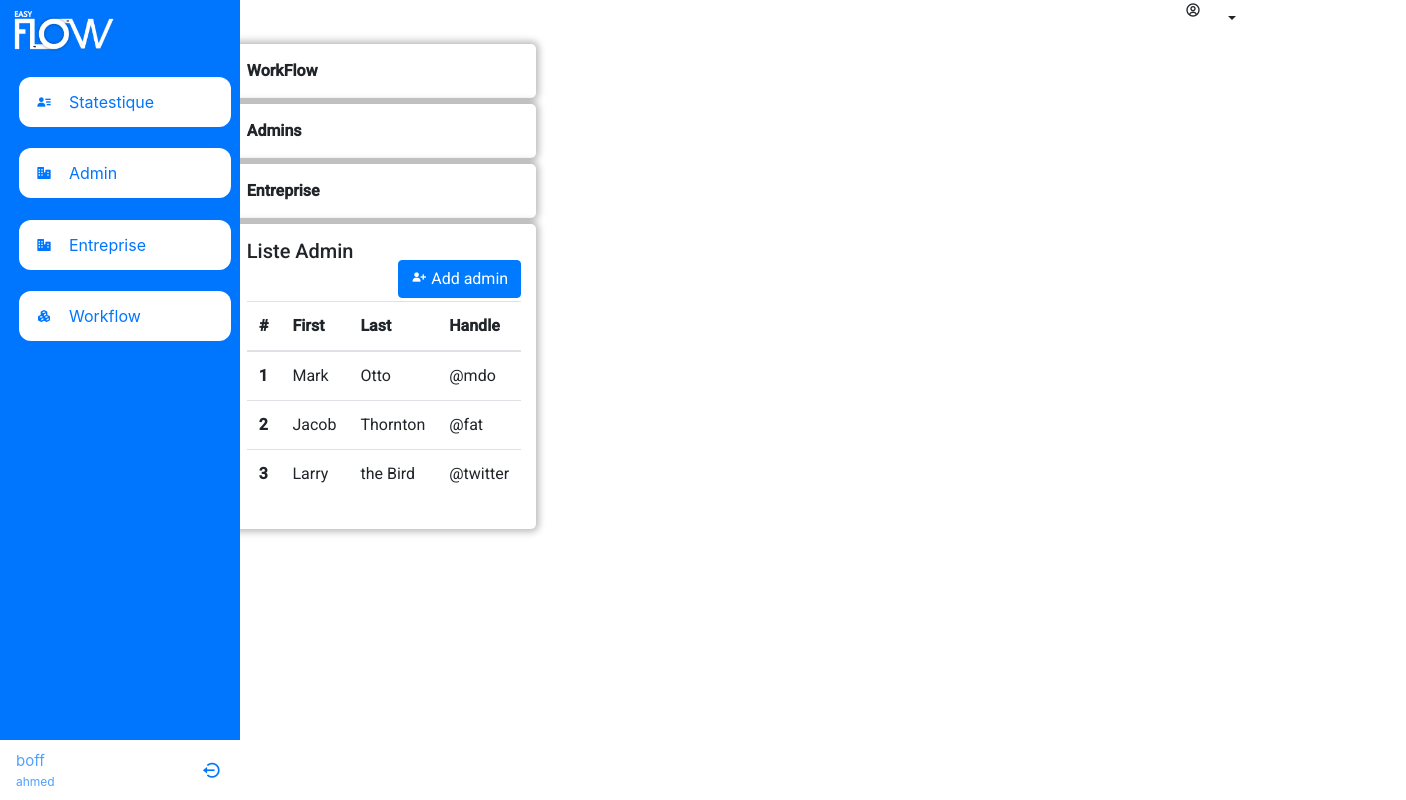
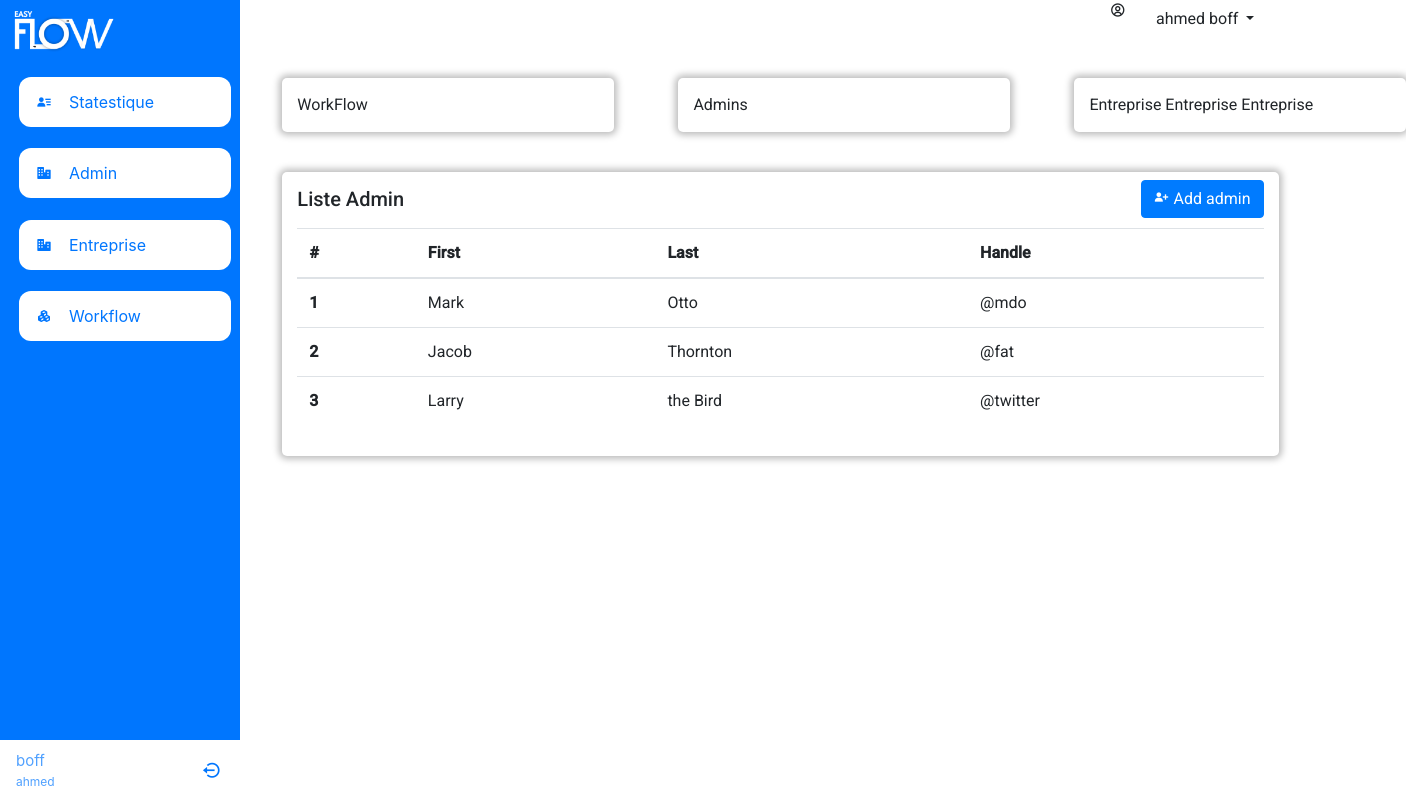
Before and after one commit to dali2000/workflowV2, an Angular app in the folder frontend/workflow/: page /homeSuperadmin/statestique in a window 1280 px wide. Shown: the whole page, 1406 px wide, since content can reach past the window. Built offline with nearby package versions, Linux system fonts and the light colour scheme.

Commit message:
update side bar

```diff
--- a/frontend/workflow/src/app/entreprise/add-entreprise/add-entreprise.component.css
+++ b/frontend/workflow/src/app/entreprise/add-entreprise/add-entreprise.component.css
@@ -8,7 +8,7 @@
     margin: auto;
     margin-top: 5%;
     padding: 30px;
-    width: 40%;
+    width: 100%;
   }
   #btn{
    margin-top:5%;
--- a/frontend/workflow/src/app/entreprise/add-entreprise/add-entreprise.component.html
+++ b/frontend/workflow/src/app/entreprise/add-entreprise/add-entreprise.component.html
@@ -1,5 +1,7 @@
-<app-navbar></app-navbar>
 
+<div class="row">
+    <div class="col-md-12"></div>
+</div>
 <div class="container-fluid">
 
 
--- a/frontend/workflow/src/app/entreprise/list-entreprise/list-entreprise.component.html
+++ b/frontend/workflow/src/app/entreprise/list-entreprise/list-entreprise.component.html
@@ -1,10 +1,10 @@
-<app-navbar></app-navbar>
+
 
 <div class="container">
 
   <div class="list">
     <div class="d-flex justify-content-end">
-      <button class="btn btn-outline-primary" routerLink="/add_entreprise"><i class='bx bx-user-plus'></i> Add
+      <button class="btn btn-outline-primary" routerLink="/homeSuperadmin/add_entreprise"><i class='bx bx-user-plus'></i> Add
         Entreprise</button>
     </div>
     <div class="list-nav">
--- a/frontend/workflow/src/app/sidebar/sidebar.component.html
+++ b/frontend/workflow/src/app/sidebar/sidebar.component.html
@@ -25,7 +25,7 @@
         </li>
 
         <li>
-            <a routerLink="/lis">
+            <a routerLink="/homeSuperadmin/list-entreprise">
                 <i class='bx bxs-business' style="color: #0076FE"></i>
                 <span class="links_name" style="color: #0076FE;">Entreprise</span>
             </a>
--- a/frontend/workflow/src/app/superAdmin/ajouter-admin/ajouter-admin.component.html
+++ b/frontend/workflow/src/app/superAdmin/ajouter-admin/ajouter-admin.component.html
@@ -1,8 +1,7 @@
-<app-navbar></app-navbar>
 
-<div class="container">
+
     <div class="d-flex flex-row-reverse bd-highlight">
-        <button id="btn" class="btn btn-outline-primary" routerLink="/liste_admin"><i class='bx bxs-user-plus'></i>
+        <button id="btn" class="btn btn-outline-primary" routerLink="/homeSuperadmin/liste_admin"><i class='bx bxs-user-plus'></i>
             Liste Admin</button>
     </div>
     <div class="box">
@@ -90,4 +89,3 @@
         </div>
     </div>
     </div>
-</div>
--- a/frontend/workflow/src/app/superAdmin/list-admin/list-admin.component.html
+++ b/frontend/workflow/src/app/superAdmin/list-admin/list-admin.component.html
@@ -1,8 +1,7 @@
 <!-- <app-navbar></app-navbar> -->
 <div class="container">
   <div class="d-flex justify-content-end">
-
-    <button class="btn btn-outline-primary" routerLink="/ajouter_admin"> Add Admin</button>
+    <button class="btn btn-outline-primary" routerLink="/homeSuperadmin/ajouter_admin"> Add Admin</button>
   </div>
   <div class="list">
     <div class="list-nav">
--- a/frontend/workflow/src/app/superAdmin/statestique/statestique.component.css
+++ b/frontend/workflow/src/app/superAdmin/statestique/statestique.component.css
@@ -1,7 +1,16 @@
 
-.container{
+ .container{
     margin-right: 0%;
 }
+
+
+
+.row{
+    margin-top: 2%;
+    margin-left: 25%;
+    flex-wrap: nowrap;
+}
+
 .box{
     box-shadow: 0px 0px 7px 3px rgba(0, 0, 0, 0.267);
     -webkit-box-shadow: 0px 0px 7px 3px rgba(0, 0, 0, 0.267);
@@ -10,18 +19,18 @@
     padding: 15px;
     border-radius: 5px;
   width: 100%;
-  margin-left: 2%;
+  margin-left: 4rem;
   margin-top: 2%;
-
   height: auto;
 }
 
 .box2{
-   margin-left:5%;
+   margin-left:0%;
    margin-right: 5%;
    width: 100%;
 }
 
+
  .btn .dropdown-toggle{
     overflow: unset;
 }
--- a/frontend/workflow/src/app/superAdmin/statestique/statestique.component.html
+++ b/frontend/workflow/src/app/superAdmin/statestique/statestique.component.html
@@ -1,10 +1,77 @@
 
 
 
-    <div class=" box2 ">
-      <div class=" box"><b>WorkFlow</b></div>
-      <div class=" box"><b>Admins</b></div>
-      <div class=" box"><b>Entreprise</b></div>
+
+
+  <div class="row box2 ">
+
+    <div class="col-md-4 box">
+      WorkFlow
+    </div>
+    <div class="col-md-4 box">
+      Admins
+    </div>
+    <div class="col-md-4 box">
+      Entreprise Entreprise Entreprise
+    </div>
+
+  </div>
+  <div class="row box2">
+
+    <div class="col-md-12 box">
+      <div >
+        <div class="d-flex justify-content-start"><h5>Liste Admin</h5></div>
+        <div class="d-flex justify-content-end">
+
+           <button class="btn btn-primary" style="margin-bottom: 1%; margin-top: -4%;">  <i class='bx bxs-user-plus'></i> Add admin</button>
+        </div>
+      </div>
+
+      <table class="table">
+        <thead>
+          <tr>
+            <th scope="col">#</th>
+            <th scope="col">First</th>
+            <th scope="col">Last</th>
+            <th scope="col">Handle</th>
+          </tr>
+        </thead>
+        <tbody>
+          <tr>
+            <th scope="row">1</th>
+            <td>Mark</td>
+            <td>Otto</td>
+            <td>@mdo</td>
+          </tr>
+          <tr>
+            <th scope="row">2</th>
+            <td>Jacob</td>
+            <td>Thornton</td>
+            <td>@fat</td>
+          </tr>
+          <tr>
+            <th scope="row">3</th>
+            <td>Larry</td>
+            <td>the Bird</td>
+            <td>@twitter</td>
+          </tr>
+        </tbody>
+      </table>
+    </div>
+  </div>
+
+
+
+
+
+
+
+
+
+    <!-- <div class="row box2 ">
+      <div class="col-md-4 box"><b>WorkFlow</b></div>
+      <div class="col-md-4 box"><b>Admins</b></div>
+      <div class="col-md-4 box"><b>Entreprise</b></div>
     </div>
   <div class=" box2">
 
@@ -48,4 +115,4 @@
         </tbody>
       </table>
     </div>
-  </div>
+  </div> -->
--- a/frontend/workflow/src/app/superAdmin/superadmin-home/superadmin-home.component.css
+++ b/frontend/workflow/src/app/superAdmin/superadmin-home/superadmin-home.component.css
@@ -1,5 +1,14 @@
 
-.container{
+
+.cont{
+  margin-right: 5%;
+}
+
+
+
+
+
+/* .container{
     margin-right: 0%;
 }
 .box{
@@ -10,17 +19,17 @@
     padding: 15px;
     border-radius: 5px;
   width: 100%;
-  margin-left: 2%;
+  margin-left: 5%;
   margin-top: 2%;
-
   height: auto;
 }
 
 .box2{
    margin-left:5%;
    margin-right: 5%;
+   width: auto;
 }
 
  .btn .dropdown-toggle{
     overflow: unset;
-}
+} */
--- a/frontend/workflow/src/app/superAdmin/superadmin-home/superadmin-home.component.html
+++ b/frontend/workflow/src/app/superAdmin/superadmin-home/superadmin-home.component.html
@@ -1,10 +1,6 @@
-<div class="container">
+
   <div class="row">
-    <div class="col-md-3">
-      <app-sidebar></app-sidebar>
-    </div>
-
-    <div class="col-9">
+    <div class="col">
 
       <div class="d-flex justify-content-end">
         <div class="row">
@@ -13,14 +9,54 @@
           </div>
           <div class="col">
             <div class="dropdown">
-              <button class="btn dropdown-toggle" type="button" id="dropdownMenu2" data-toggle="dropdown"
-                aria-expanded="false">
-
+              <button class="btn dropdown-toggle" type="button" id="dropdownMenu2" data-toggle="dropdown" aria-expanded="false">
+               {{superadmin.Lastname}} {{superadmin.Firstname}}
               </button>
             </div>
           </div>
         </div>
       </div>
+    </div>
+  </div>
+
+<div class="row">
+  <div class="col-md-2">
+    <app-sidebar></app-sidebar>
+  </div>
+
+
+  <div class="col cont ">
+    <app-root></app-root>
+  </div>
+
+</div>
+
+
+
+
+<!-- <div class="container">
+  <div class="row">
+    <div class="col-md-3">
+      <app-sidebar></app-sidebar>
+    </div>
+
+    <div class="col-md-9">
+
+      <div class="d-flex justify-content-end">
+        <div class="row">
+          <div class="col-md-2">
+            <i class='bx bx-user-circle'></i>
+          </div>
+          <div class="col">
+            <div class="dropdown">
+              <button class="btn dropdown-toggle" type="button" id="dropdownMenu2" data-toggle="dropdown" aria-expanded="false">
+               {{superadmin.Lastname}} {{superadmin.Firstname}}
+              </button>
+            </div>
+          </div>
+        </div>
+      </div>
+
     </div>
 
   </div>
@@ -28,3 +64,4 @@
     <app-root></app-root>
   </div>
   </div>
+   -->
--- a/frontend/workflow/src/app/superAdmin/superadmin-home/superadmin-home.component.ts
+++ b/frontend/workflow/src/app/superAdmin/superadmin-home/superadmin-home.component.ts
@@ -7,7 +7,13 @@ import { Component, OnInit } from '@angular/core';
 })
 export class SuperadminHomeComponent implements OnInit {
 
+  superadmin={
+    Firstname:'boff',
+    Lastname:'ahmed',
+    Email:'',
 
+
+  }
   constructor() { }
 
   ngOnInit(): void {
```
Also changed, not shown: frontend/workflow/src/app/app.module.ts (+8 -3 lines).
